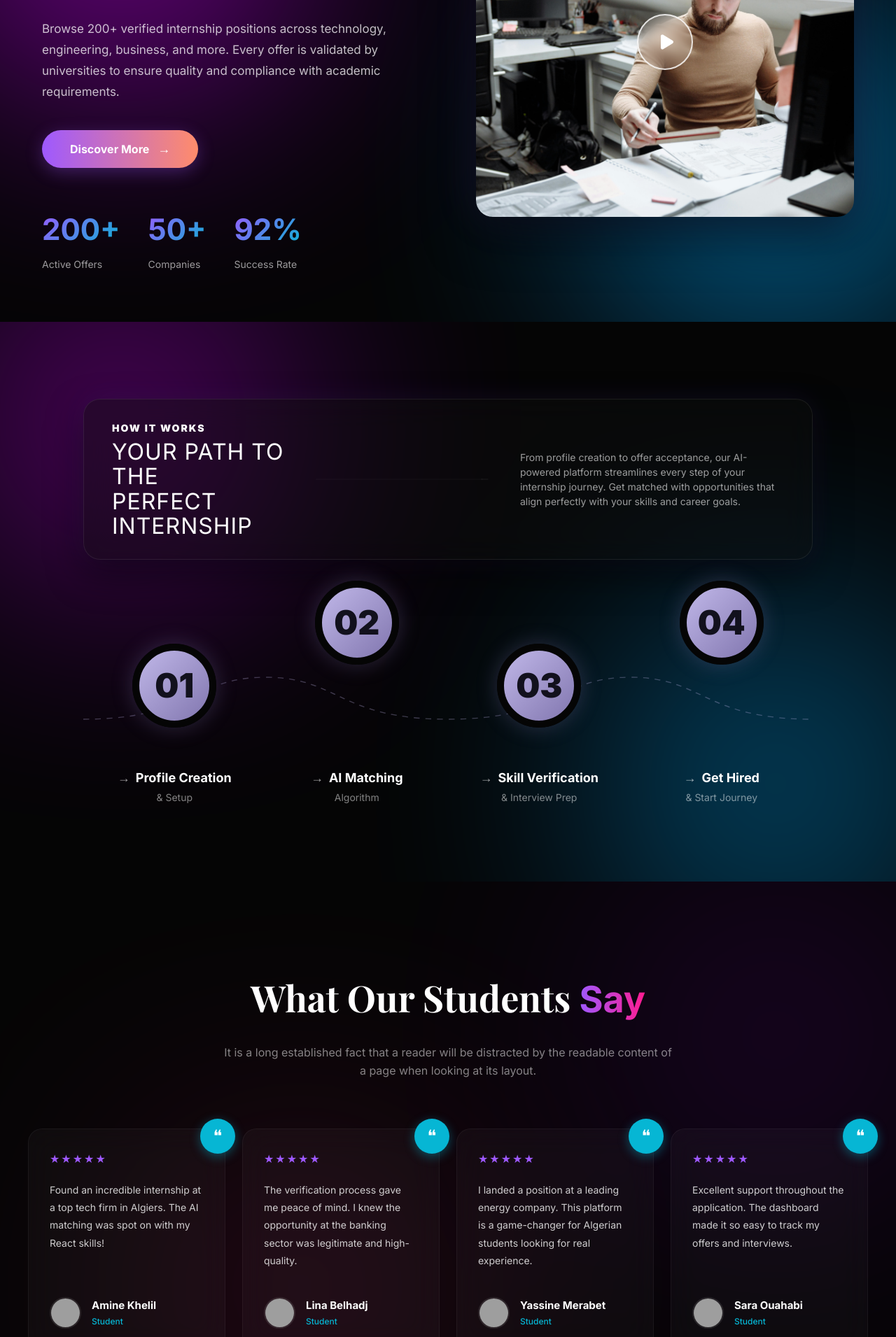
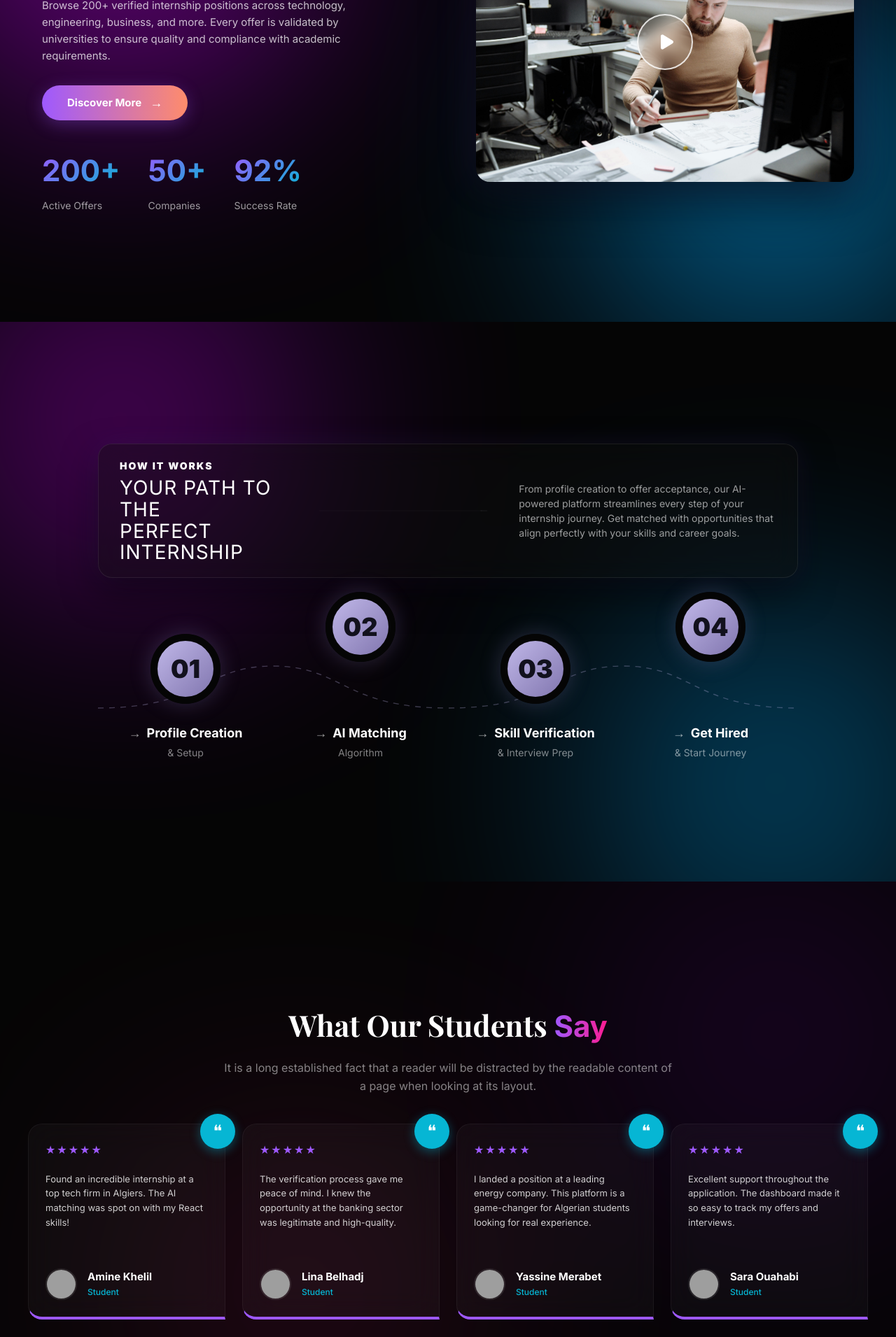
Before and after one commit to esradi/devlopment, a React (Vite) app: page / in a window 1280 px wide. Shown: the part 1940-3851 px from the top of the page at 70% size. Built offline with nearby package versions, Linux system fonts and the light colour scheme; grey boxes are pictures that could not be loaded; a web font is replaced by a local one.

Commit message:
Optimize screen fit and vertical spacing for all sections

```diff
--- a/src/components/ContactUs/ContactUs.css
+++ b/src/components/ContactUs/ContactUs.css
@@ -37,8 +37,8 @@
 }
 
 .contact-abstract-img {
-    max-width: 85%;
-    /* Even smaller for fit */
+    max-width: 80%;
+    /* Further reduced for fit */
     height: auto;
     filter: drop-shadow(0 0 60px rgba(158, 89, 255, 0.5)) drop-shadow(0 0 40px rgba(6, 182, 212, 0.4));
     transform: perspective(1000px) rotateY(-10deg);
@@ -64,7 +64,7 @@
     color: white;
     letter-spacing: 2px;
     display: block;
-    margin-bottom: 15px;
+    margin-bottom: 12px;
     /* Reduced margin */
     text-transform: uppercase;
 }
--- a/src/components/HowItWorks/HowItWorks.css
+++ b/src/components/HowItWorks/HowItWorks.css
@@ -54,9 +54,9 @@
     backdrop-filter: blur(20px);
     -webkit-backdrop-filter: blur(20px);
     border: 1px solid rgba(255, 255, 255, 0.08);
-    border-radius: 24px;
-    padding: 30px 40px;
-    margin-bottom: 30px;
+    border-radius: 20px;
+    padding: 20px 30px;
+    margin-bottom: 20px;
     box-shadow:
         0 20px 50px rgba(0, 0, 0, 0.5),
         0 0 40px rgba(139, 92, 246, 0.1);
@@ -94,7 +94,7 @@
 
 .hiw-main-title {
     font-family: 'Inter', sans-serif;
-    font-size: 32px;
+    font-size: 28px;
     font-weight: 200;
     color: white;
     line-height: 1.1;
@@ -130,9 +130,10 @@
 /* ============ PROCESS FLOW ============ */
 .hiw-flow-wrapper {
     position: relative;
-    height: 320px;
+    height: 240px;
+    /* Reduced from 320px */
     width: 100%;
-    margin-top: 20px;
+    margin-top: 10px;
 }
 
 /* Background Wave */
@@ -174,7 +175,8 @@
 }
 
 .hiw-circle-wrap.low {
-    transform: translateY(90px);
+    transform: translateY(60px);
+    /* Reduced from 90px */
 }
 
 .hiw-circle-wrap.high {
@@ -183,8 +185,10 @@
 
 /* The Circle */
 .hiw-circle {
-    width: 120px;
-    height: 120px;
+    width: 100px;
+    /* Reduced from 120px */
+    height: 100px;
+    /* Reduced from 120px */
     background: linear-gradient(135deg, #c0b7e8 0%, #8176af 100%);
     border-radius: 50%;
     display: flex;
@@ -197,7 +201,8 @@
 
 .hiw-number {
     font-family: 'Inter', sans-serif;
-    font-size: 48px;
+    font-size: 36px;
+    /* Reduced from 48px */
     font-weight: 800;
     color: #12111d;
 }
--- a/src/components/Testimonials/Testimonials.css
+++ b/src/components/Testimonials/Testimonials.css
@@ -23,7 +23,8 @@
 /* ============ HEADER (CENTERED) ============ */
 .stories-header {
     text-align: center;
-    margin-bottom: 70px;
+    margin-bottom: 40px;
+    /* Reduced from 70px */
 }
 
 .stories-tag-centered {
@@ -46,10 +47,11 @@
 
 .stories-title-centered {
     font-family: 'Playfair Display', serif;
-    font-size: 52px;
+    font-size: 42px;
+    /* Reduced from 52px */
     font-weight: 700;
     color: white;
-    margin-bottom: 24px;
+    margin-bottom: 16px;
 }
 
 .stories-highlight {
@@ -83,14 +85,14 @@
     -webkit-backdrop-filter: blur(20px);
     border: 1px solid rgba(255, 255, 255, 0.05);
     border-bottom: 4px solid #9e59ff;
-    /* Purple border matching theme */
     border-radius: 20px 20px 0 20px;
-    /* Slight custom radius feel */
-    padding: 30px;
+    padding: 24px;
+    /* Reduced from 30px */
     position: relative;
     display: flex;
     flex-direction: column;
-    min-height: 320px;
+    min-height: 280px;
+    /* Reduced from 320px */
     transition: all 0.4s cubic-bezier(0.175, 0.885, 0.32, 1.275);
 }
 
@@ -138,11 +140,12 @@
 /* Comment Text */
 .story-comment {
     font-family: 'Inter', sans-serif;
-    font-size: 14px;
-    line-height: 1.8;
+    font-size: 13px;
+    /* Reduced from 14px */
+    line-height: 1.6;
     color: rgba(255, 255, 255, 0.8);
     font-style: italic;
-    margin-bottom: 30px;
+    margin-bottom: 20px;
     flex-grow: 1;
 }
 
--- a/src/components/VerifiedOpportunities/VerifiedOpportunities.css
+++ b/src/components/VerifiedOpportunities/VerifiedOpportunities.css
@@ -72,11 +72,12 @@
 
 .vo-title {
     font-family: 'Playfair Display', serif;
-    font-size: 56px;
+    font-size: 44px;
+    /* Reduced from 56px */
     font-weight: 700;
     color: white;
     line-height: 1.15;
-    margin-bottom: 32px;
+    margin-bottom: 24px;
 }
 
 .vo-gradient-text {
@@ -89,12 +90,13 @@
 
 .vo-description {
     font-family: 'Inter', sans-serif;
-    font-size: 17px;
+    font-size: 15px;
+    /* Reduced from 17px */
     font-weight: 400;
     color: rgba(255, 255, 255, 0.75);
-    line-height: 1.75;
-    margin-bottom: 40px;
-    max-width: 550px;
+    line-height: 1.6;
+    margin-bottom: 30px;
+    max-width: 500px;
 }
 
 .vo-btn {
@@ -105,15 +107,15 @@
     /* Original Theme Gradient */
     border: none;
     border-radius: 50px;
-    padding: 16px 40px;
+    padding: 14px 36px;
     color: white;
     font-family: 'Inter', sans-serif;
-    font-size: 16px;
+    font-size: 15px;
     font-weight: 600;
     cursor: pointer;
     box-shadow: 0 6px 24px rgba(158, 89, 255, 0.3);
     transition: all 0.3s ease;
-    margin-bottom: 56px;
+    margin-bottom: 40px;
 }
 
 .vo-btn:hover {
@@ -168,10 +170,11 @@
 
 .vo-image-container {
     width: 100%;
-    max-width: 700px;
-    height: 500px;
+    max-width: 600px;
+    height: 400px;
+    /* Reduced from 500px */
     position: relative;
-    border-radius: 24px;
+    border-radius: 20px;
     overflow: hidden;
     box-shadow: 0 25px 70px rgba(0, 0, 0, 0.6), 0 0 60px rgba(158, 89, 255, 0.15);
 }
```
